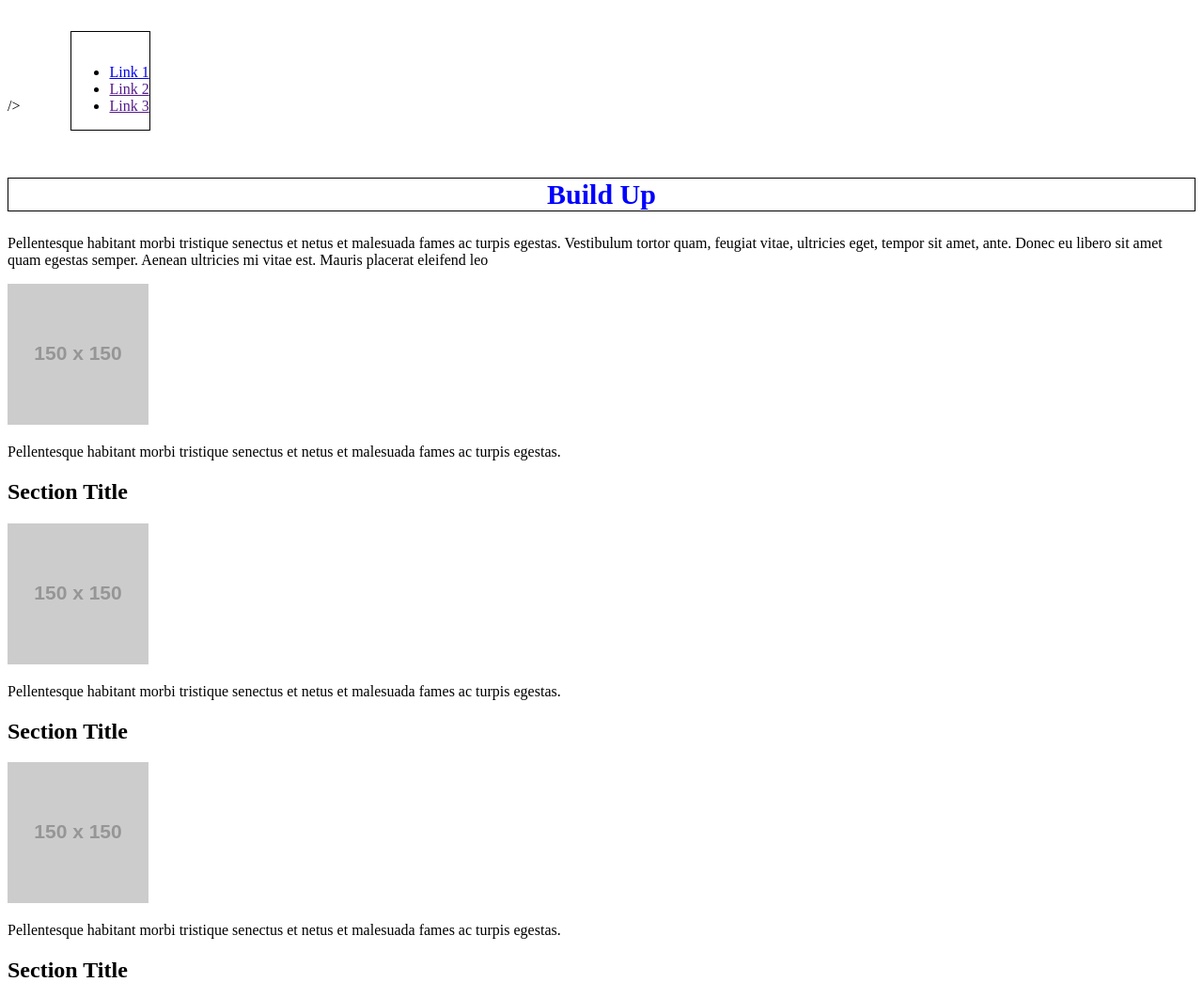
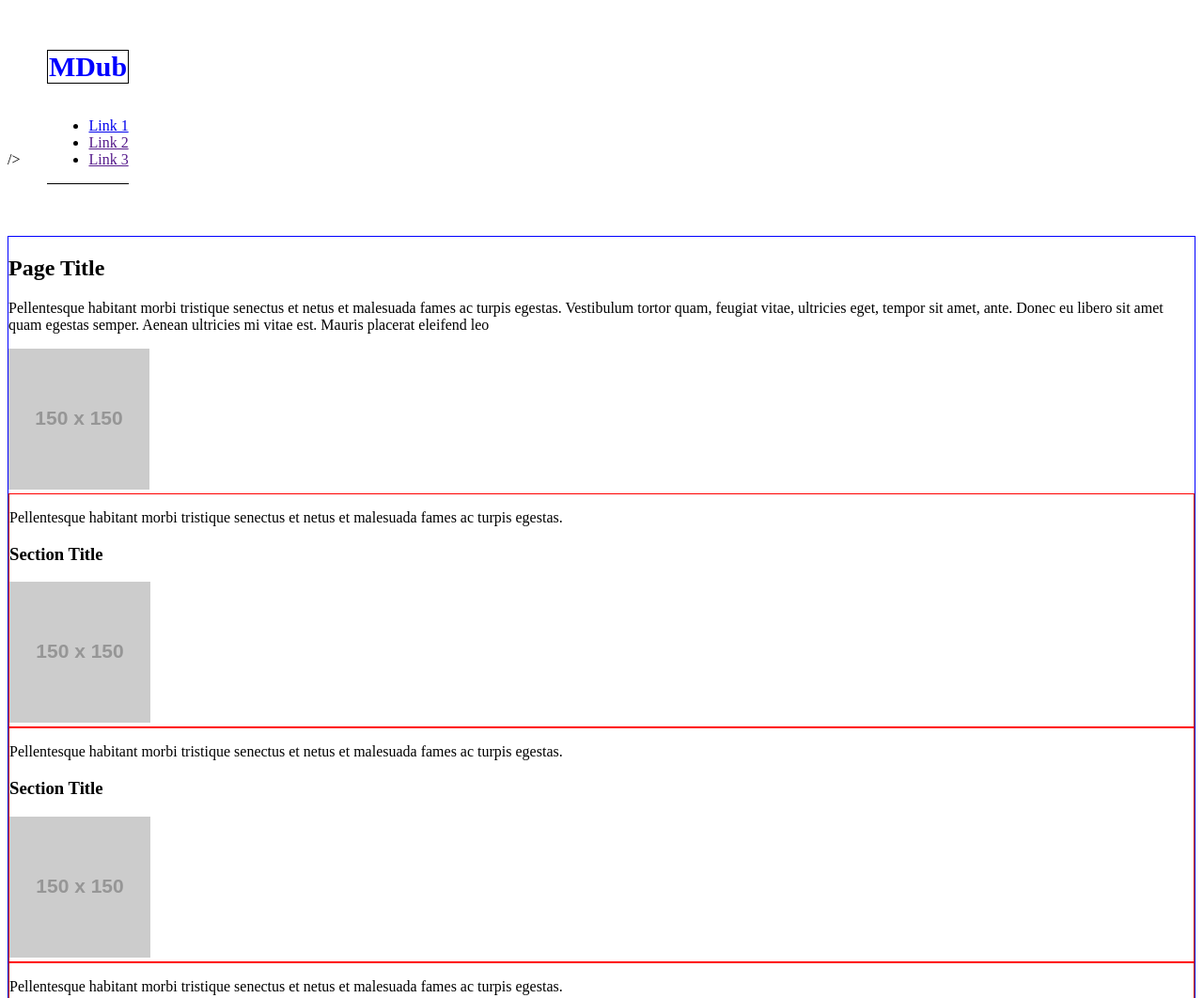
Before and after one commit to Marc1776/buildup, a plain HTML site: page index.html in a window 1280 px wide. Shown: the top 1062 px of the page at 94% size. Drawn offline with Linux system fonts and the light colour scheme; placeholder pictures from the web are drawn by us.

Commit message:
css mark up

```diff
--- a/index.html
+++ b/index.html
@@ -11,6 +11,7 @@
  <body>
 
  <header>
+    <h1>MDub</h1>
      <img src="" alt="" />
      <nav>
          <ul>
@@ -29,7 +30,7 @@
 
  <main>
      <section>
-            <h1>Build Up</h1>
+            <h2>Page Title</h2>
             <p>Pellentesque habitant morbi tristique senectus et netus et malesuada fames ac turpis egestas. Vestibulum tortor quam, feugiat vitae, ultricies eget, tempor sit amet, ante. Donec eu libero sit amet quam egestas semper. Aenean ultricies mi vitae est. Mauris placerat eleifend leo</p>
             <img src="https://via.placeholder.com/150" alt=""/>
      </section>
@@ -37,21 +38,21 @@
      <section>
             <div>
              <p>Pellentesque habitant morbi tristique senectus et netus et malesuada fames ac turpis egestas.</p>
-             <h2>Section Title</h2>
+             <h3>Section Title</h3>
              <a href=""><img src="https://via.placeholder.com/150" alt="">
              </a>
             </div>
 
             <div>
              <p>Pellentesque habitant morbi tristique senectus et netus et malesuada fames ac turpis egestas.</p>
-             <h2>Section Title</h2>
+             <h3>Section Title</h3>
              <a href=""><img src="https://via.placeholder.com/150" alt="">
              </a>
             </div>
 
             <div>
              <p>Pellentesque habitant morbi tristique senectus et netus et malesuada fames ac turpis egestas.</p>
-             <h2>Section Title</h2>
+             <h3>Section Title</h3>
              <a href=""><img src="https://via.placeholder.com/150" alt="">
              </a>
             </div>
--- a/styles.css
+++ b/styles.css
@@ -1,8 +1,8 @@
 header{
     display: inline-block;
     margin-right: 30px;
-    margin: 25px 50px 25px 50px;
-    border: 1px solid black;
+    margin: 25px;
+    border-bottom: 1px solid black;
 }
 h1{
     text-align: center;
@@ -10,3 +10,15 @@ h1{
     font-size: 30px;
     border: 1px solid black;
 }
+nav{
+    display: inline-block;
+}
+main{
+    border: 1px solid blue;
+
+    margin: 30px auto;
+}
+
+div{
+    border: 1px solid red;
+}
```
